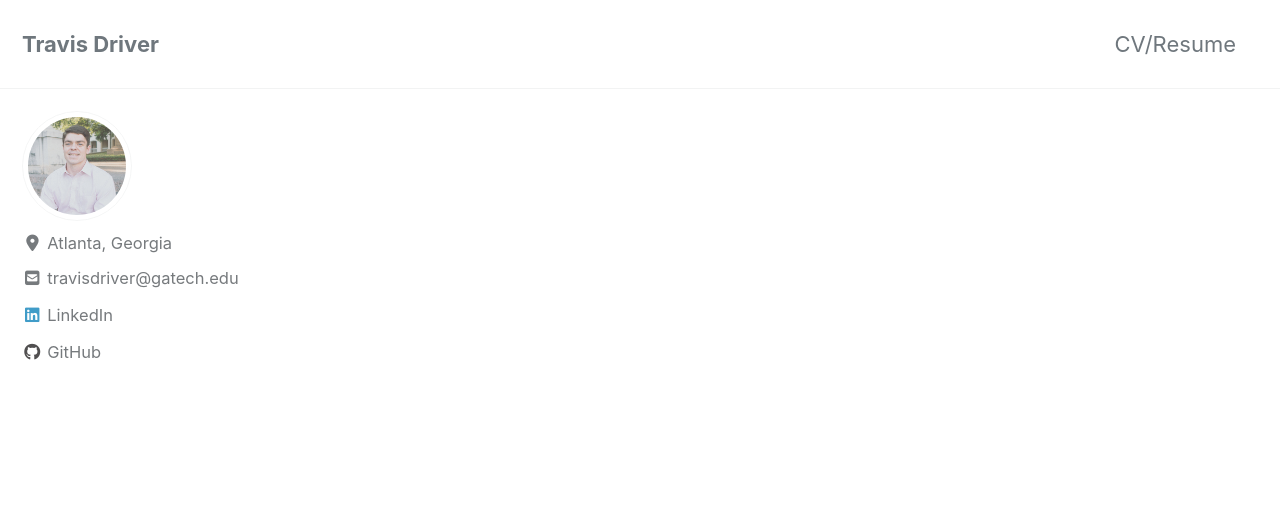
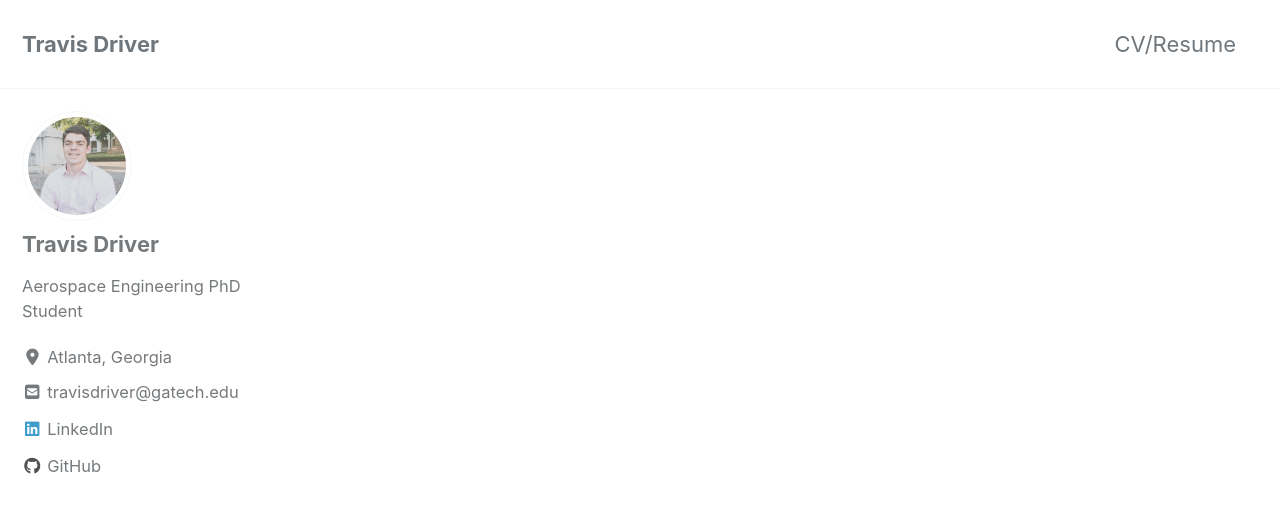
Before and after one commit to travisdriver/travisdriver.github.io, a Jekyll site: the page built from index.md, in a window 1280 px wide and 900 px high. Shown: the top 513 px of the window. Built offline with Jekyll 4.4.1, drawn with Linux system fonts in a browser that asks for light colours; cached includes are drawn as plain includes; nearby versions of some CDN libraries.

Commit message:
added name and bio

```diff
--- a/_config.yml
+++ b/_config.yml
@@ -107,9 +107,9 @@ analytics:
 
 # Site Author
 author:
-  name             : # "Travis Driver"
+  name             : "Travis Driver"
   avatar           : "/assets/images/cover_photo.jpg"
-  bio              : # "I am an **amazing** person."
+  bio              : "Aerospace Engineering PhD Student"
   location         : "Atlanta, Georgia"
   email            : #"travisdriver@gatech.edu"
   links:
```
